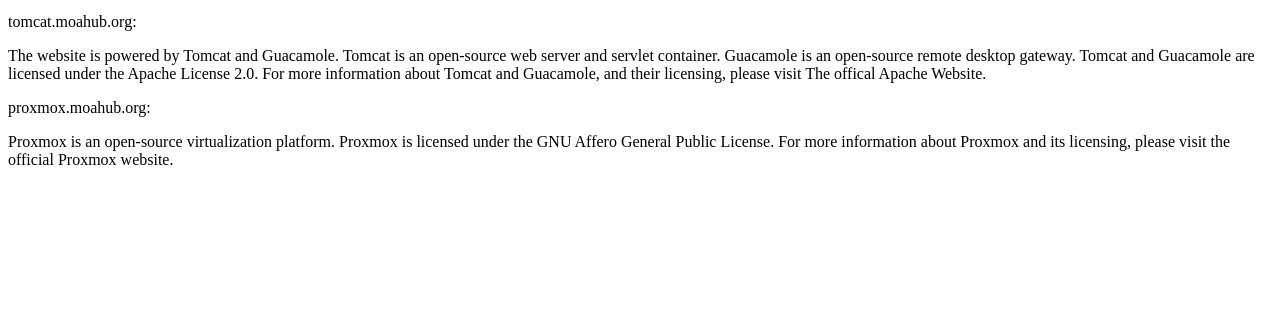
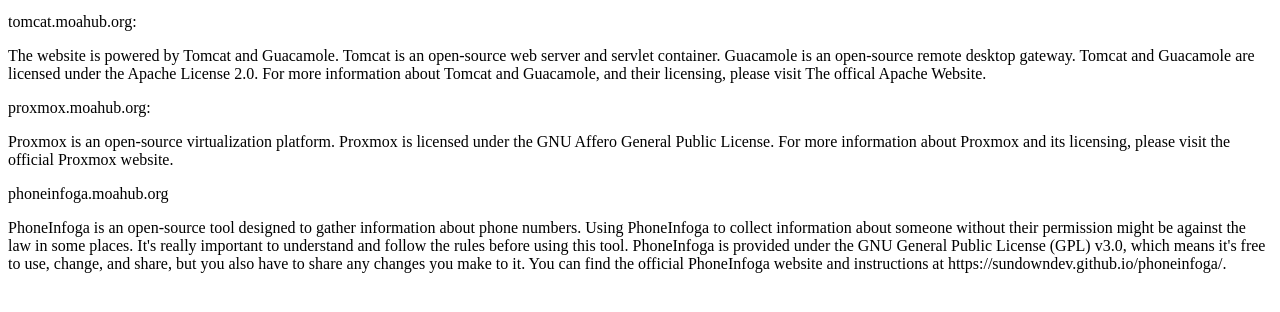
Before and after one commit to Monnorthegodlydev/Moahub, a plain HTML site: page About.html in a window 1280 px wide. Shown: the part 292-604 px from the top of the page. Drawn offline with Linux system fonts and the light colour scheme.

Commit message:
Update About.html

```diff
--- a/About.html
+++ b/About.html
@@ -71,6 +71,11 @@
       <p>Proxmox is an open-source virtualization platform.
       Proxmox is licensed under the GNU Affero General Public License.
       For more information about Proxmox and its licensing, please visit the official Proxmox website.</p>
+    <a>phoneinfoga.moahub.org</a>
+      <p>PhoneInfoga is an open-source tool designed to gather information about phone numbers.
+        Using PhoneInfoga to collect information about someone without their permission might be against the law in some places. It's really important to understand and follow the rules before using this tool.
+        PhoneInfoga is provided under the GNU General Public License (GPL) v3.0, which means it's free to use, change, and share, but you also have to share any changes you make to it.
+        You can find the official PhoneInfoga website and instructions at https://sundowndev.github.io/phoneinfoga/.</p>
   </footer>
   <script>
     function progn() {
```
